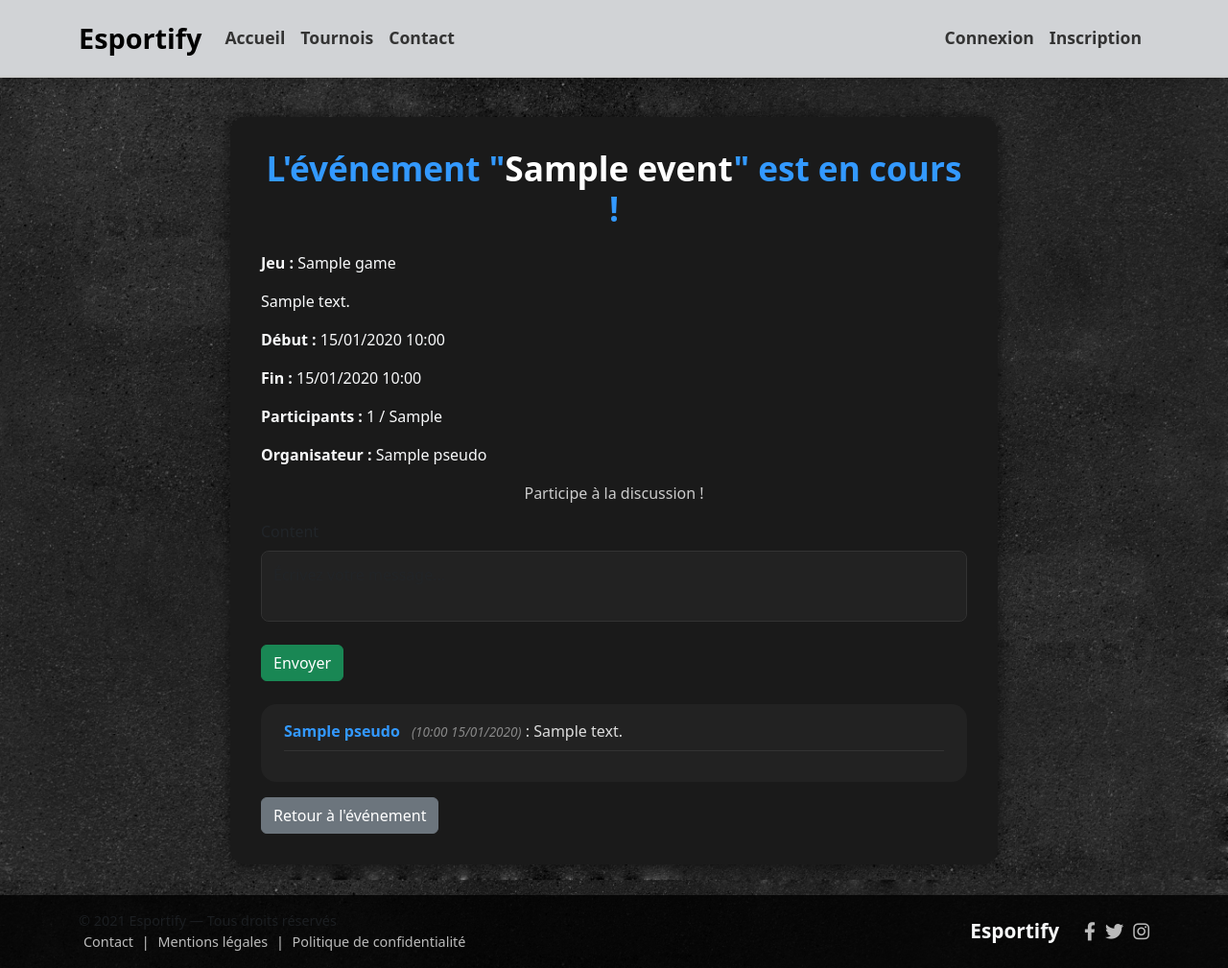
After one commit to JulesFouquet/Esportify, a Symfony app: template templates/event/chat.html.twig in a window 1280 px wide. The commit adds this page. Shown: the whole page at 96% size. Run offline with Twig, Linux system fonts and the light colour scheme; the template is opened without the code that fills it: most values are stand-ins (such as "Sample title", 1, 10 or a date in 2020); form fields are guessed from the names that the template uses; some libraries are stand-ins or nearby versions.

Commit message:
ajout d'un onglet dans profil et ajout d'une page chat au lieu d'avoir le chat sur l'event inscription/plus ajout de la logique si inscrit ET event started alors acces au chat + css sur certaine parti

```diff
--- a/src/Command/DistributeEventPointsCommand.php
+++ b/src/Command/DistributeEventPointsCommand.php
@@ -23,7 +23,7 @@ class DistributeEventPointsCommand extends Command
     {
         $count = $this->distributor->distributePoints();
 
-        $output->writeln("✅ Points attribués pour $count événement(s) terminé(s).");
+        $output->writeln("Points attribués pour $count événement(s) terminé(s).");
 
         return Command::SUCCESS;
     }
--- a/templates/base.html.twig
+++ b/templates/base.html.twig
@@ -2,25 +2,25 @@
 <!DOCTYPE html>
 <html lang="fr">
 	<head>
-		<meta charset="UTF-8">
+		<meta charset="UTF-8"/>
 		<title>
 			{% block title %}Esportify
 			{% endblock %}
 		</title>
 		{% block stylesheets %}{% endblock %}
-		<link href="https://cdn.jsdelivr.net/npm/bootstrap@5.3.3/dist/css/bootstrap.min.css" rel="stylesheet">
-		<link rel="stylesheet" href="https://cdnjs.cloudflare.com/ajax/libs/font-awesome/6.4.0/css/all.min.css">
+		<link href="https://cdn.jsdelivr.net/npm/bootstrap@5.3.3/dist/css/bootstrap.min.css" rel="stylesheet"/>
+		<link rel="stylesheet" href="https://cdnjs.cloudflare.com/ajax/libs/font-awesome/6.4.0/css/all.min.css"/>
 		<link rel="stylesheet" href="https://cdn.jsdelivr.net/npm/swiper@10/swiper-bundle.min.css"/>
-
 	</head>
 	<body>
 
 		<nav class="navbar navbar-expand-lg navbar-flat fixed-top">
 			<div class="container">
 				<a class="navbar-brand" href="{{ path('app_home') }}">Esportify</a>
-				<button class="navbar-toggler" type="button" data-bs-toggle="collapse" data-bs-target="#navbarNav">
+				<button class="navbar-toggler" type="button" data-bs-toggle="collapse" data-bs-target="#navbarNav" aria-controls="navbarNav" aria-expanded="false" aria-label="Toggle navigation">
 					<span class="navbar-toggler-icon"></span>
 				</button>
+
 				<div class="collapse navbar-collapse justify-content-between" id="navbarNav">
 					<ul class="navbar-nav">
 						<li class="nav-item">
@@ -33,7 +33,7 @@
 							<a class="nav-link" href="{{ path('app_contact') }}">Contact</a>
 						</li>
 
-						{% if is_granted('ROLE_ORGANISATEUR') and not is_granted('ROLE_ADMIN')%}
+						{% if is_granted('ROLE_ORGANISATEUR') and not is_granted('ROLE_ADMIN') %}
 							<li class="nav-item">
 								<a class="nav-link" href="{{ path('organisateur_event_proposals') }}">Événements à valider</a>
 							</li>
@@ -55,14 +55,15 @@
 					</ul>
 
 					<ul class="navbar-nav align-items-center">
+
 						{% if app.user %}
-							<li class="nav-item dropdown user-dropdown">
-								<a class="nav-link p-0" href="#" role="button">
-									<div class="rounded-circle bg-primary d-flex justify-content-center align-items-center text-white" style="width: 40px; height: 40px;">
-										<i class="fas fa-user"></i>
-									</div>
-								</a>
-								<ul class="dropdown-menu dropdown-menu-end">
+							{# Groupe bouton burger + dropdown #}
+							<li class="nav-item dropdown me-3">
+								<button class="btn btn-outline-primary dropdown-toggle p-1" id="userMenuDropdown" data-bs-toggle="dropdown" aria-expanded="false" aria-label="Menu utilisateur" style="width: 36px; height: 36px; display:flex; justify-content:center; align-items:center;">
+									<i class="fas fa-bars"></i>
+								</button>
+
+								<ul class="dropdown-menu dropdown-menu-end" aria-labelledby="userMenuDropdown">
 									<li>
 										<a class="dropdown-item" href="{{ path('app_profile') }}">
 											<i class="fas fa-user-circle me-2"></i>
@@ -77,6 +78,16 @@
 									</li>
 								</ul>
 							</li>
+
+							{# Rond utilisateur comme lien vers profil #}
+							<li class="nav-item">
+								<a class="nav-link p-0" href="{{ path('app_profile') }}" title="Mon profil">
+									<div class="rounded-circle bg-primary d-flex justify-content-center align-items-center text-white" style="width: 40px; height: 40px;">
+										<i class="fas fa-user"></i>
+									</div>
+								</a>
+							</li>
+
 						{% else %}
 							<li class="nav-item">
 								<a class="nav-link" href="{{ path('app_login') }}">Connexion</a>
@@ -85,9 +96,8 @@
 								<a class="nav-link" href="{{ path('app_register') }}">Inscription</a>
 							</li>
 						{% endif %}
+
 					</ul>
-
-
 				</div>
 			</div>
 		</nav>
@@ -95,48 +105,78 @@
 		<div class="container"> {% block body %}{% endblock %}
 			</div>
 
+			<footer class="footer mt-auto py-3">
+				<div class="container d-flex justify-content-between align-items-center flex-wrap">
+					<div class="footer-left mb-2 mb-lg-0">
+						<span class="text-muted">© 2021 Esportify — Tous droits réservés</span>
+						<br/>
+						<a href="{{ path('app_contact') }}" class="footer-link">Contact</a>
+						|
+						<a href="#" class="footer-link">Mentions légales</a>
+						|
+						<a href="#" class="footer-link">Politique de confidentialité</a>
+					</div>
+					<div class="footer-right d-flex align-items-center">
+						<span class="footer-logo me-3">Esportify</span>
+						<a href="#" class="footer-social">
+							<i class="fab fa-facebook-f"></i>
+						</a>
+						<a href="#" class="footer-social">
+							<i class="fab fa-twitter"></i>
+						</a>
+						<a href="#" class="footer-social">
+							<i class="fab fa-instagram"></i>
+						</a>
+					</div>
+				</div>
+			</footer>
 
 			<script src="https://cdn.jsdelivr.net/npm/bootstrap@5.3.3/dist/js/bootstrap.bundle.min.js"></script>
 
 			<script>
 				window.csrfToken = '{{ csrf_token('toggle_favorite') }}';
 			</script>
+
 			{% block javascripts %}{% endblock %}
+
 			<style>
 				body {
-					padding-top: 70px;
+					padding-top: 90px;
 					background: url('{{ asset('event_images/background.jpg') }}') no-repeat center center fixed;
 					background-size: cover;
-					background-color: #000; /* fallback si l'image ne charge pas */
+					background-color: #000;
 					min-height: 100vh;
+					display: flex;
+					flex-direction: column;
+				}
+				.container {
+					flex: 1;
 				}
 
 				.navbar-flat {
 					background-color: rgb(209, 211, 214);
-					border-bottom: 1px solid #ddd;
+					border-bottom: 2px solid #ccc;
+					padding-top: 0.8rem;
+					padding-bottom: 0.8rem;
+					box-shadow: 0 2px 8px rgba(0, 0, 0, 0.2);
 				}
+
+				.navbar-brand {
+					font-size: 1.8rem;
+					font-weight: 700;
+					color: #000;
+				}
+
 				.navbar-flat .nav-link {
 					color: #333;
-					font-weight: 500;
+					font-size: 1.1rem;
+					font-weight: 600;
+					padding-left: 1rem;
+					padding-right: 1rem;
 				}
+
 				.navbar-flat .nav-link:hover {
 					color: #0d6efd;
-				}
-				/*Optionnel:fond blanc avec transparence pour le contenu
-			.container {
-				background-color: rgba(180, 179, 179, 0.9);
-				border-radius: 10px;
-				padding: 20px;
-			}*/
-				/* Ouvre le menu dropdown au survol */
-				.user-dropdown:hover .dropdown-menu {
-					display: block;
-					margin-top: 0;
-				}
-
-				/* Empêche de le fermer instantanément lors du survol */
-				.user-dropdown .dropdown-menu {
-					transition: all 0.2s ease-in-out;
 				}
 
 				h1,
@@ -151,9 +191,48 @@
 				.modal .modal-body p,
 				h5 {
 					color: rgba(241, 241, 241, 0.9);
-					font-size: 16px; /* exemple */
+					font-size: 16px;
+				}
+
+				.footer {
+					background-color: rgba(0, 0, 0, 0.8);
+					color: #ccc;
+					padding: 15px 0;
+				}
+
+				.footer-left {
+					font-size: 0.9rem;
+				}
+
+				.footer-link {
+					color: #bbb;
+					margin: 0 5px;
+					text-decoration: none;
+				}
+
+				.footer-link:hover {
+					color: #fff;
+					text-decoration: underline;
+				}
+
+				.footer-logo {
+					font-weight: 700;
+					font-size: 1.3rem;
+					color: #f8f9fa;
+				}
+
+				.footer-social {
+					color: #bbb;
+					font-size: 1.2rem;
+					margin-left: 10px;
+					text-decoration: none;
+					transition: color 0.2s ease-in-out;
+				}
+
+				.footer-social:hover {
+					color: #0d6efd;
 				}
 			</style>
+
 		</body>
 	</html>
-</body></html>
--- /dev/null
+++ b/templates/event/chat.html.twig
@@ -0,0 +1,133 @@
+{% extends 'base.html.twig' %}
+
+{% block title %}
+	Discussion -
+	{{ event.title }}
+{% endblock %}
+
+{% block body %}
+	<div class="event-container">
+		<h1 class="chat-title">L'événement "<span class="event-name">{{ event.title }}</span>" est en cours !</h1>
+		<div class="modal-body">
+			<p>
+				<strong>Jeu :</strong>
+				{{ event.game }}</p>
+			<p>{{ event.description }}</p>
+			<p>
+				<strong>Début :</strong>
+				{{ event.startDateTime|date('d/m/Y H:i') }}</p>
+			<p>
+				<strong>Fin :</strong>
+				{{ event.endDateTime|date('d/m/Y H:i') }}</p>
+			<p>
+				<strong>Participants :</strong>
+				{{ event.participantsCount }}
+				/
+				{{ event.maxPlayers }}</p>
+			<p>
+				<strong>Organisateur :</strong>
+				{{ event.organizer.pseudo }}</p>
+		</div>
+
+		<p class="chat-intro">Participe à la discussion !</p>
+
+		<div class="message-form mb-4">
+			{{ form_start(messageForm) }}
+			{{ form_row(messageForm.content, { 'attr': {'placeholder': 'Écrivez votre message...'} }) }}
+			<button class="btn btn-success mt-2">Envoyer</button>
+			{{ form_end(messageForm) }}
+		</div>
+
+		<div class="chat-box">
+			{% for message in event.messages|sort((a, b) => a.createdAt <=> b.createdAt) %}
+				<div class="chat-message">
+					<strong>{{ message.author.pseudo }}</strong>
+					<em class="text">({{ message.createdAt|date('H:i d/m/Y') }})</em>
+					:
+					{{ message.content }}
+				</div>
+
+			{% else %}
+				<p class="text-muted">Aucun message pour l'instant.</p>
+			{% endfor %}
+		</div>
+
+		<a href="{{ path('app_event_show', { id: event.id }) }}" class="btn btn-secondary mt-3">Retour à l'événement</a>
+	</div>
+{% endblock %}
+
+{% block stylesheets %}
+	{{ parent() }}
+	<style>
+		body {
+			background-color: #111;
+			color: #fff;
+		}
+		.event-container {
+			background: #1a1a1a;
+			border-radius: 1rem;
+			padding: 2rem;
+			max-width: 800px;
+			margin: 2rem auto;
+			box-shadow: 0 0 15px rgba(0, 0, 0, 0.6);
+		}
+		.chat-title {
+			font-size: 2.2rem;
+			font-weight: 700;
+			margin-bottom: 1.5rem;
+			color: #3399ff;
+			text-align: center;
+		}
+		.event-name {
+			color: #fff;
+		}
+		.chat-intro {
+			font-size: 1rem;
+			color: #ccc;
+			text-align: center;
+			margin-bottom: 1rem;
+		}
+		.message-form textarea,
+		.message-form input[type="text"] {
+			background-color: #222;
+			border: 1px solid #333;
+			color: #fff;
+			border-radius: 0.5rem;
+			width: 100%;
+			padding: 0.75rem;
+			font-size: 1rem;
+			resize: none;
+		}
+		.message-form textarea:focus,
+		.message-form input[type="text"]:focus {
+			border-color: #3399ff;
+			box-shadow: 0 0 5px rgba(51, 153, 255, 0.5);
+			outline: none;
+		}
+		.chat-box {
+			background-color: #222;
+			border-radius: 1rem;
+			padding: 1rem 1.5rem;
+			max-height: 250px;
+			overflow-y: auto;
+			color: #ddd;
+		}
+		.chat-message {
+			margin-bottom: 1rem;
+			border-bottom: 1px solid #333;
+			padding-bottom: 0.5rem;
+		}
+		.chat-message strong {
+			color: #3399ff;
+		}
+		.chat-message em {
+			font-size: 0.85rem;
+			color: #888;
+			margin-left: 0.5rem;
+		}
+		.message-content {
+			margin-top: 0.3rem;
+			white-space: pre-wrap;
+		}
+	</style>
+{% endblock %}
--- a/templates/organisateur/events.html.twig
+++ b/templates/organisateur/events.html.twig
@@ -148,7 +148,7 @@
 						</div>
 						<div class="modal-body">
 							{% if event.participants is empty %}
-								<p class="text-muted">Aucun participant pour le moment.</p>
+								<p class="text">Aucun participant pour le moment.</p>
 							{% else %}
 								<ul class="list-group">
 									{% for participant in event.participants %}
@@ -157,11 +157,12 @@
 												{{ participant.pseudo }}
 											</div>
 											<div class="participant-action">
-												<form method="POST" class="refuse-form" data-event-id="{{ event.id }}" data-user-id="{{ participant.id }}" style="margin: 0;">
+												<form method="POST" action="{{ path('organizer_event_refuse', {'id': event.id, 'userId': participant.id}) }}" style="margin: 0;">
 													<input type="hidden" name="_token" value="{{ csrf_token('refuse_' ~ event.id ~ '_' ~ participant.id) }}">
 													<button type="submit" class="btn btn-outline-danger btn-sm">Refuser</button>
 												</form>
 											</div>
+
 										</li>
 									{% endfor %}
 								</ul>
```
Also changed, not shown: src/Controller/AdminController.php (+20 -12 lines), src/Controller/EventController.php (+73 -82 lines), src/Controller/ProfileController.php (+13 -17 lines), templates/event/show.html.twig (+10 -113 lines), templates/profile/index.html.twig (+48 -28 lines).
